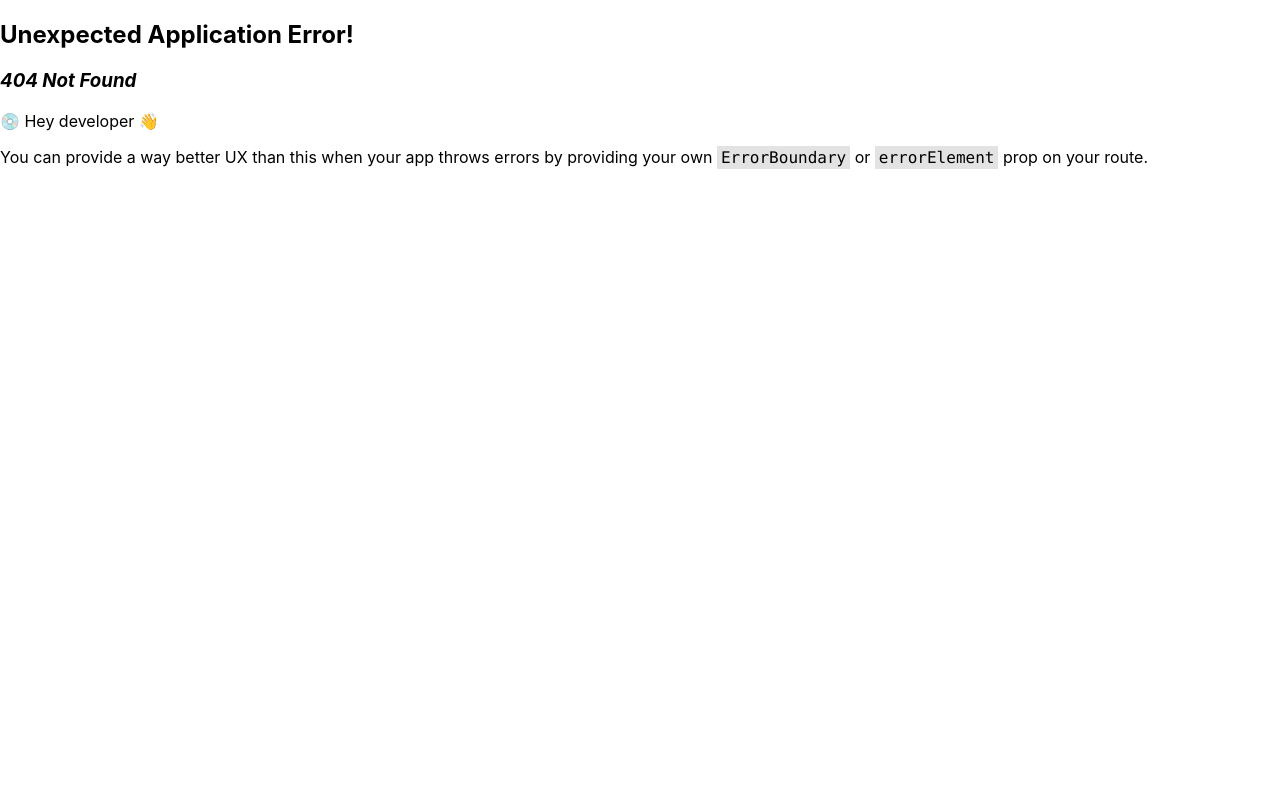
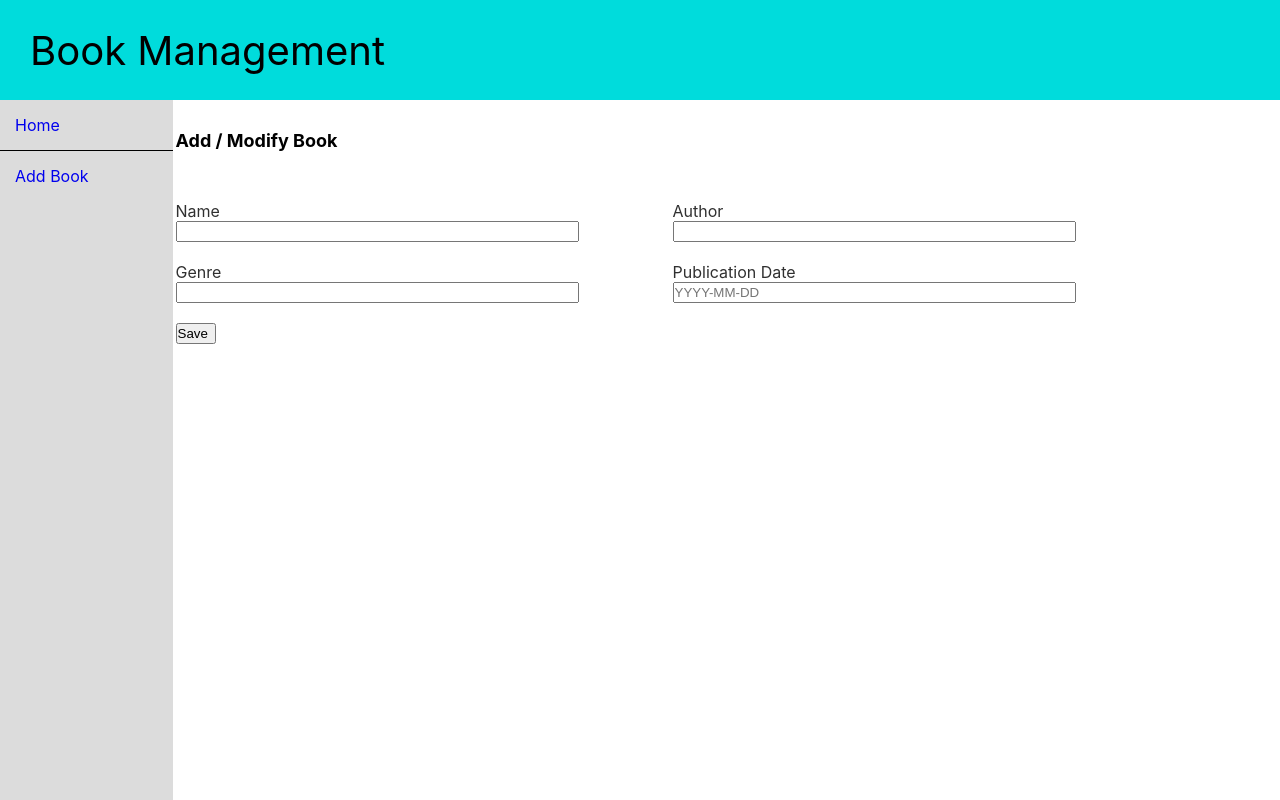
Before and after one commit to CMarius0/book-management, a React (Create React App) app: page /edit/0 in a window 1280 px wide. Before the commit this address had no page. Built offline with nearby package versions, Linux system fonts and the light colour scheme.

Commit message:
Added functionality for add page

```diff
--- a/src/App.tsx
+++ b/src/App.tsx
@@ -31,9 +31,13 @@ const router = createBrowserRouter ([
       </div>
     </>,
     children: [
-      { index:true, element: <BookList books={template_list} /> },
+      { index:true, element: <BookList /> },
       {
         path: "add",
+        element: <BookForm />
+      },
+      {
+        path: "edit/:id",
         element: <BookForm />
       }
     ]
--- a/src/components/BookForm.tsx
+++ b/src/components/BookForm.tsx
@@ -1,33 +1,51 @@
 import "../styles/BookForm.css"
+import Book from "../types";
+import { add_book } from "../books";
+
+export function loader({params}:{params:any}){
+
+}
+
 
 function BookForm () {
+
+    let handlesubmit = (event:any) => {
+        event.preventDefault();
+        let book:Book = {
+            name: event.target.name.value,
+            author: event.target.author.value,
+            genre: event.target.genre.value,
+            date: event.target.date.value,
+        }
+        add_book(book);
+    }
     return (
     <>  <div id="BookForm">
-            <form>
+            <form onSubmit={handlesubmit}>
                 <div id="title"> Add / Modify Book</div>
                 <section>
                 <div className="input">
                     <label htmlFor="name">Name</label>
-                    <input type="text"></input>
+                    <input type="text" name="name"></input>
                 </div>
                 <div className="input">
                 <label htmlFor="name">Author</label>
-                <input type="text"></input>
+                <input type="text" name="author"></input>
                 </div>
                 </section>
                 <section>
                 <div className="input">
                 <label htmlFor="name">Genre</label>
-                <input type="text"></input>
+                <input type="text" name="genre"></input>
                 </div>
                 <div className="input">
                 <label htmlFor="name">Publication Date</label>
-                <input type="text"></input>
+                <input type="text" name="date" placeholder="YYYY-MM-DD"></input>
                 </div>
                 </section>
 
 
-                <button id="submit">Save</button>
+                <button id="submit" type="submit">Save</button>
             </form>
         </div>
     </>
--- a/src/components/BookList.tsx
+++ b/src/components/BookList.tsx
@@ -1,10 +1,15 @@
-import "../styles/BookList.css"
+import {Link} from "react-router-dom"
 
-function BookList({books}:{books:Array<any>}) {
+import Book from "../types";
+import "../styles/BookList.css";
+import {get_books} from "../books";
 
+function BookList() {
+    let books:Array<Book> = get_books();
     return (
         <div>
         <table id="table">
+            <thead>
                 <tr>
                     <td id="header-name">Name</td>
                     <td id="header-author">Author</td>
@@ -12,7 +17,7 @@ function BookList({books}:{books:Array<any>}) {
                     <td id="header-date">Publication date</td>
                     <td id="header-actions">Actions</td>
                 </tr>
-
+            </thead>
             <tbody>
                 {books.map((item, index) =><tr>
                     <td>{item.name}</td>
@@ -20,8 +25,8 @@ function BookList({books}:{books:Array<any>}) {
                     <td>{item.genre}</td>
                     <td>{item.date}</td>
                     <td>
-                        <a href={`/edit/${index}`}>Edit</a>
-                        <a href={`/delete/${index}`}>Delete</a>
+                        <Link to={`/edit/${index}`}>Edit</Link>
+                        <Link to={`/delete/${index}`}>Delete</Link>
                     </td>
                     </tr>)}
             </tbody>
--- a/src/styles/BookForm.css
+++ b/src/styles/BookForm.css
@@ -9,7 +9,7 @@ div#title {
 
 #BookForm {
     width: 100%;
-    padding-left: 30px;
+    padding-left: 3px;
 }
 
 
```
